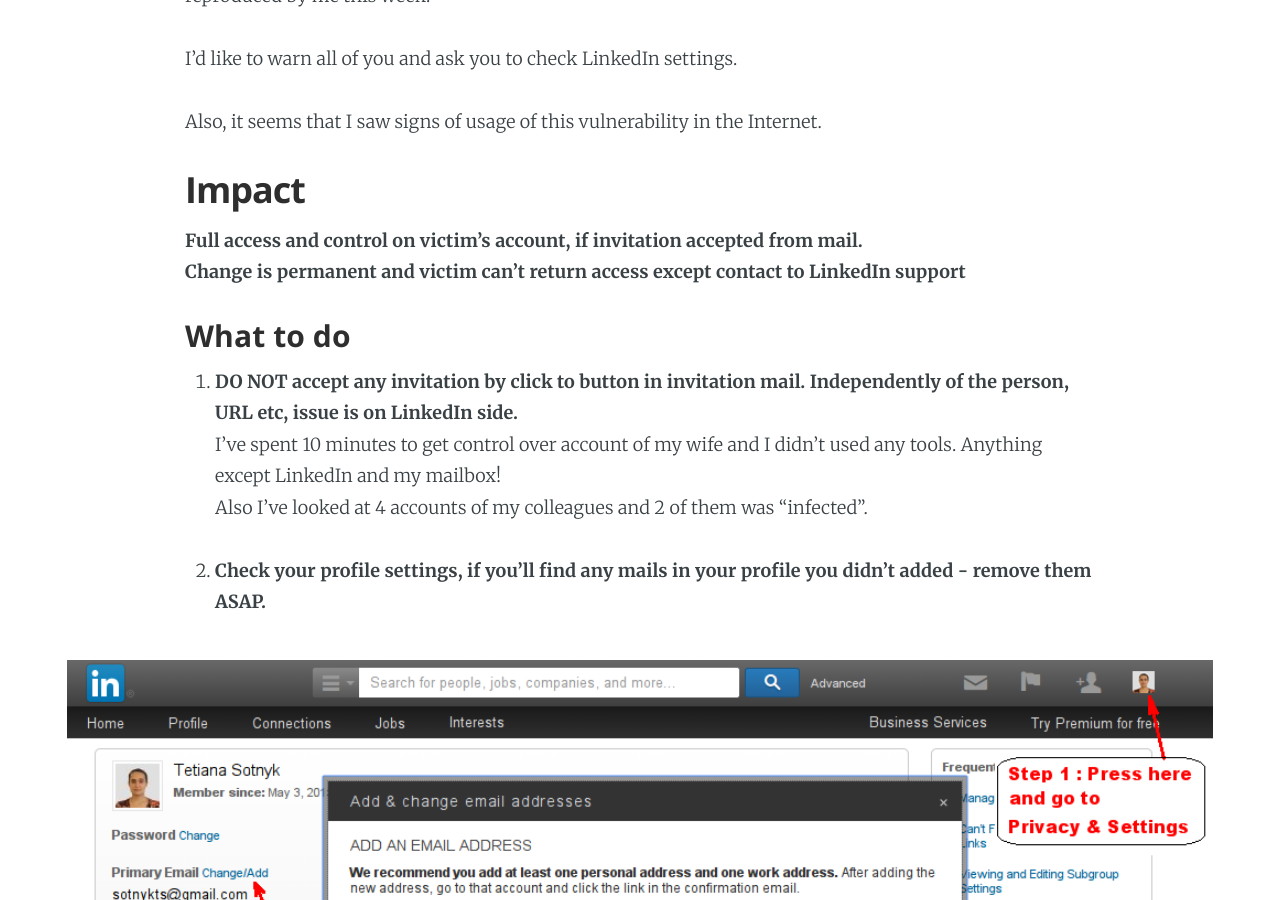
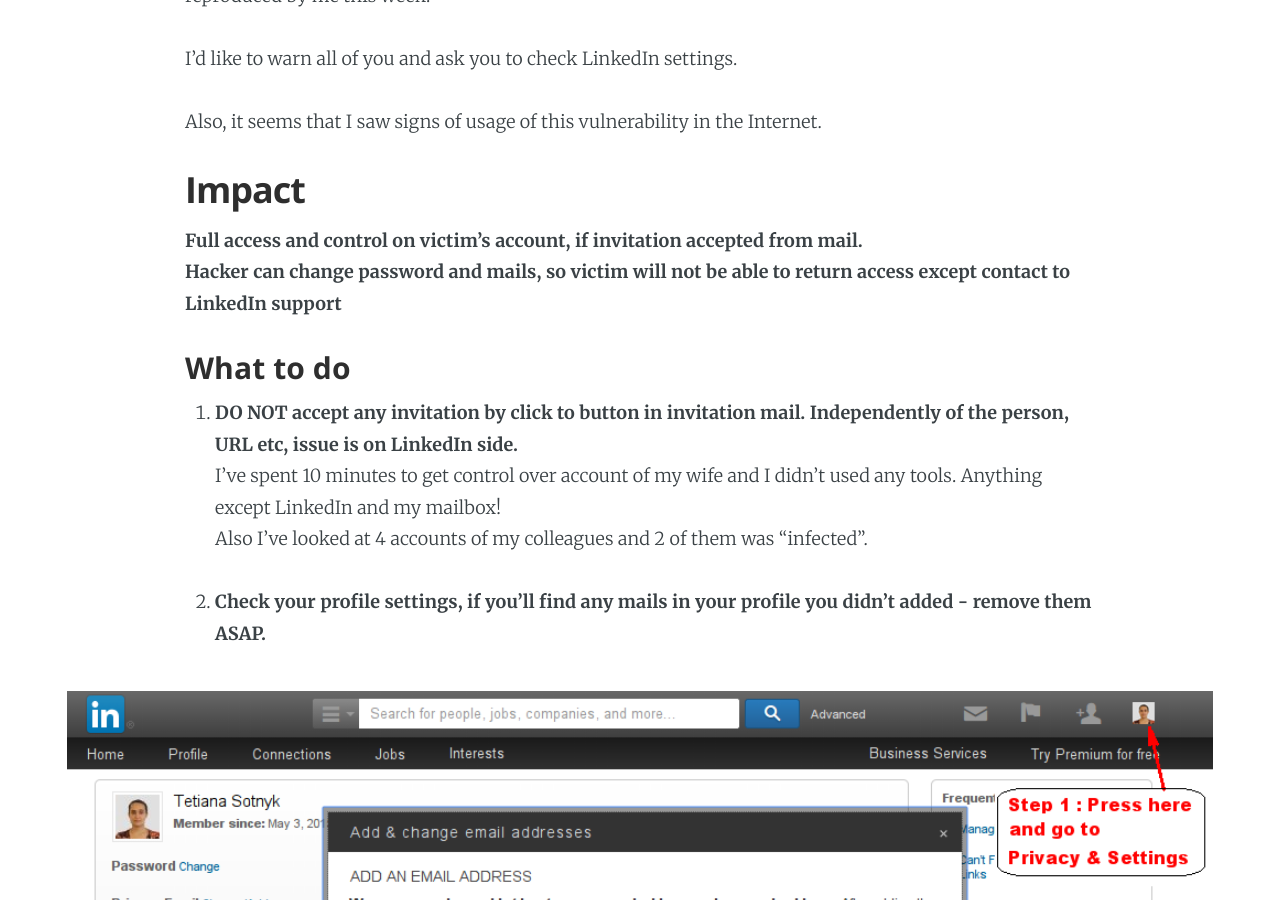
Before and after one commit to alikthename/sotnikdv.github.io, a Jekyll site: the page built from _posts/2015-05-03-linkedin-under-attack.markdown, in a window 1280 px wide and 900 px high, scrolled down 353 px. Built offline with Jekyll 4.4.1, drawn with Linux system fonts in a browser that asks for light colours; Markdown is read by kramdown in place of the engine named in the settings; comment, search, counter and statistics services are not loaded.

Commit message:
Impact changed to LinkedIn hack article

```diff
--- a/_posts/2015-05-03-linkedin-under-attack.markdown
+++ b/_posts/2015-05-03-linkedin-under-attack.markdown
@@ -15,7 +15,7 @@ Also, it seems that I saw signs of usage of this vulnerability in the Internet.
 ## Impact
 
 **Full access and control on victim's account, if invitation accepted from mail.**
-**Change is permanent and victim can't return access except contact to LinkedIn support**
+**Hacker can change password and mails, so victim will not be able to return access except contact to LinkedIn support**
 
 ### What to do
 
```
